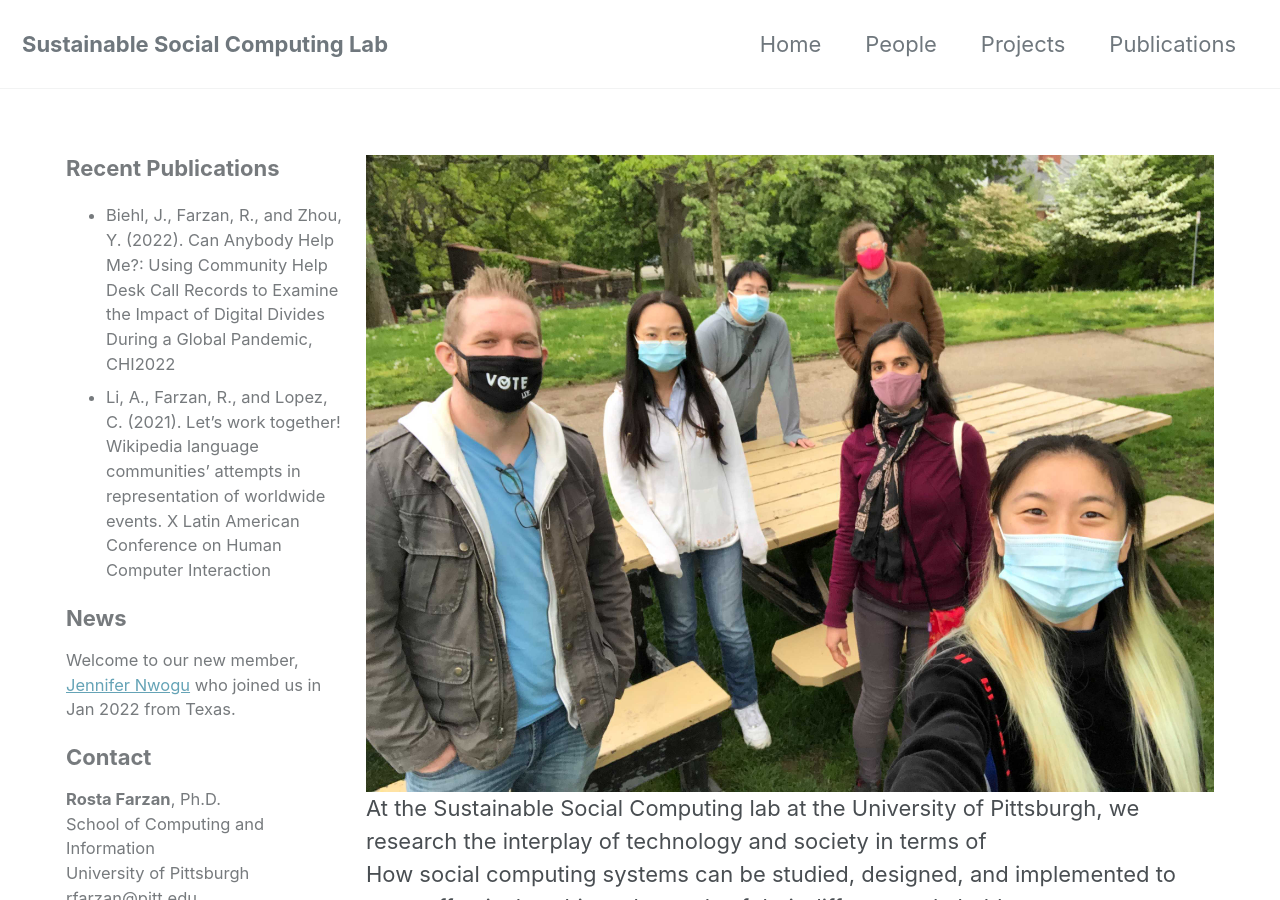
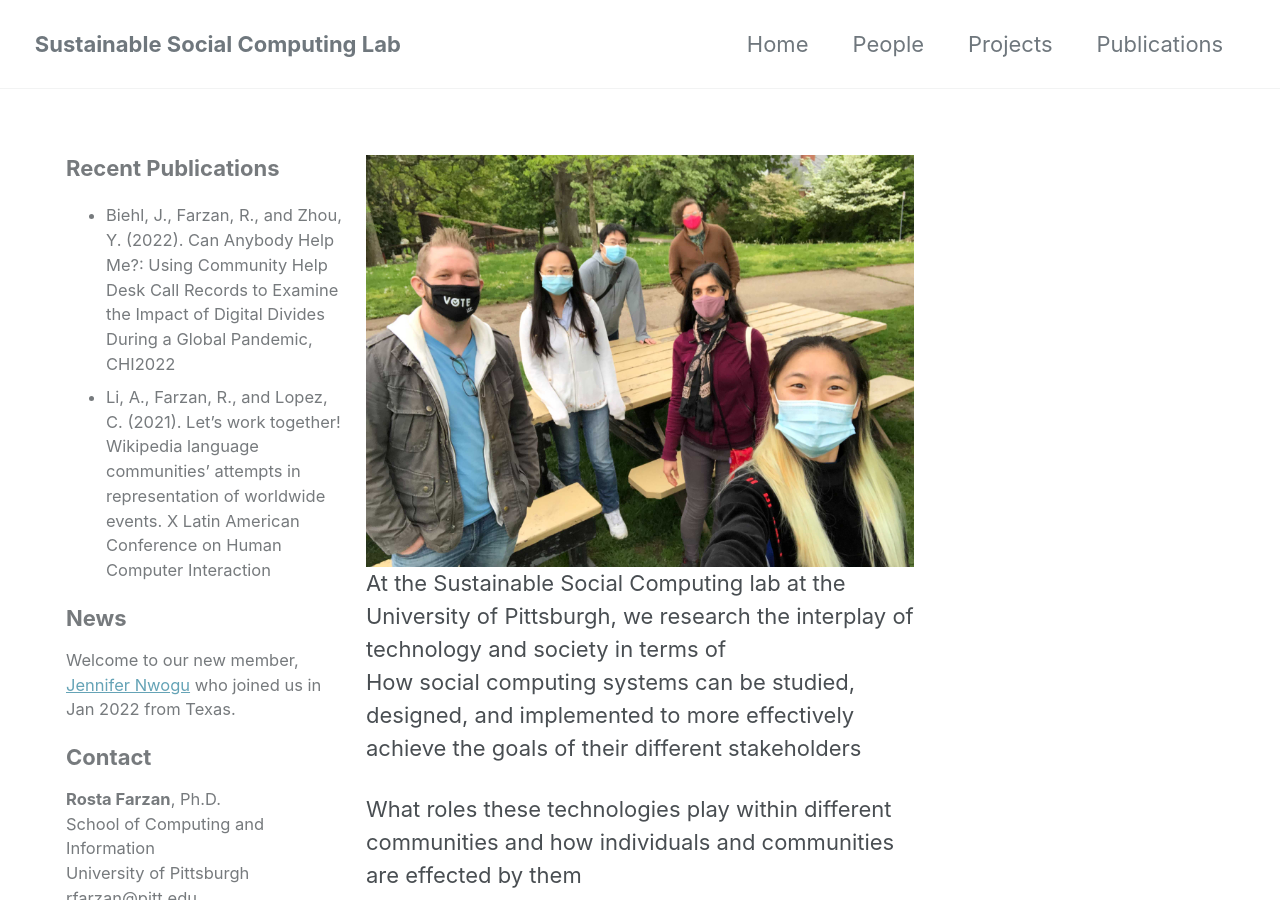
Before and after one commit to SSC-Pitt/SSC-Pitt.github.io, a Jekyll site: the page built from index.html, in a window 1280 px wide and 900 px high. Built offline with Jekyll 4.4.1, drawn with Linux system fonts in a browser that asks for light colours; cached includes are drawn as plain includes; nearby versions of some CDN libraries; the list of posts is cut into pages by our own code.

Commit message:
change nav and homepage layout

```diff
--- a/assets/css/main.scss
+++ b/assets/css/main.scss
@@ -12,6 +12,12 @@
 //   padding-bottom: 20px;
 // }
 
+//navigation
+div.masthead__inner-wrap {
+  max-width: 98%;
+}
+
+// profile page
 .initial-content {
   margin: 2rem;
 }
--- a/index.html
+++ b/index.html
@@ -1,6 +1,5 @@
 ---
 layout: single
-classes: wide
 author_profile: false
 sidebar:
   - title: "Recent Publications"
```
Also changed, not shown: _pages/projects.md (+0 -1 lines).
